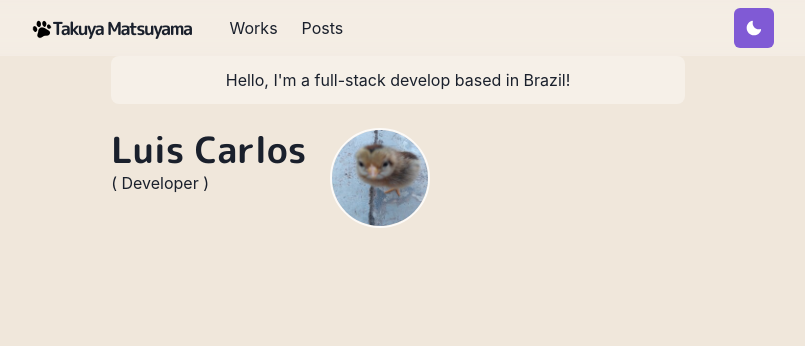
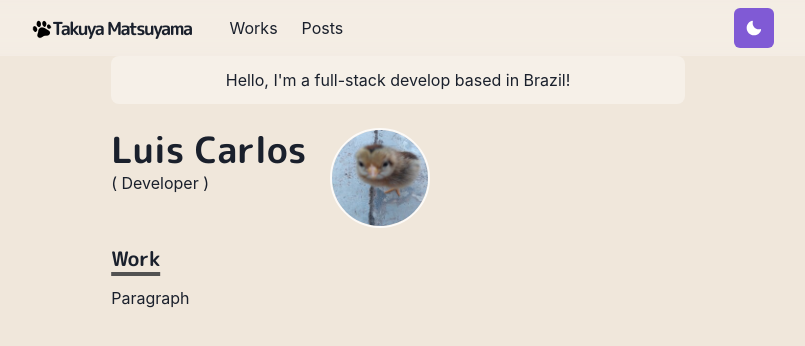
Before and after one commit to luiscns-alt/homepage-portfolio-website, a Next.js app: page / in a window 1280 px wide. Shown: the top 346 px of the page, without its empty margins (242-1047 px from the left). Built offline with nearby package versions, Linux system fonts and the light colour scheme.

Commit message:
[Feature] Adicionado animação na seção de perfil.

```diff
--- /dev/null
+++ b/components/section.js
@@ -0,0 +1,21 @@
+import { motion } from 'framer-motion'
+import { chakra, shouldForwardProp } from '@chakra-ui/react'
+
+const StyledDiv = chakra(motion.div, {
+  shouldForwardProp: prop => {
+    return shouldForwardProp(prop) || prop === 'transition'
+  }
+})
+
+const Section = ({ children, delay = 0 }) => (
+  <StyledDiv
+    initial={{ y: 10, opacity: 0 }}
+    animate={{ y: 0, opacity: 1 }}
+    transition={{ duration: 0.8, delay }}
+    mb={6}
+  >
+    {children}
+  </StyledDiv>
+)
+
+export default Section
--- a/pages/index.js
+++ b/pages/index.js
@@ -5,6 +5,7 @@
   Image,
   useColorModeValue
 } from '@chakra-ui/react'
+import Section from '../components/section'
 
 const Page = () => {
   return (
@@ -44,6 +45,12 @@
           />
         </Box>
       </Box>
+      <Section delay={0.1}>
+        <Heading as="h3" variant="section-title">
+          Work
+        </Heading>
+        <p>Paragraph</p>
+      </Section>
     </Container>
   )
 }
```
